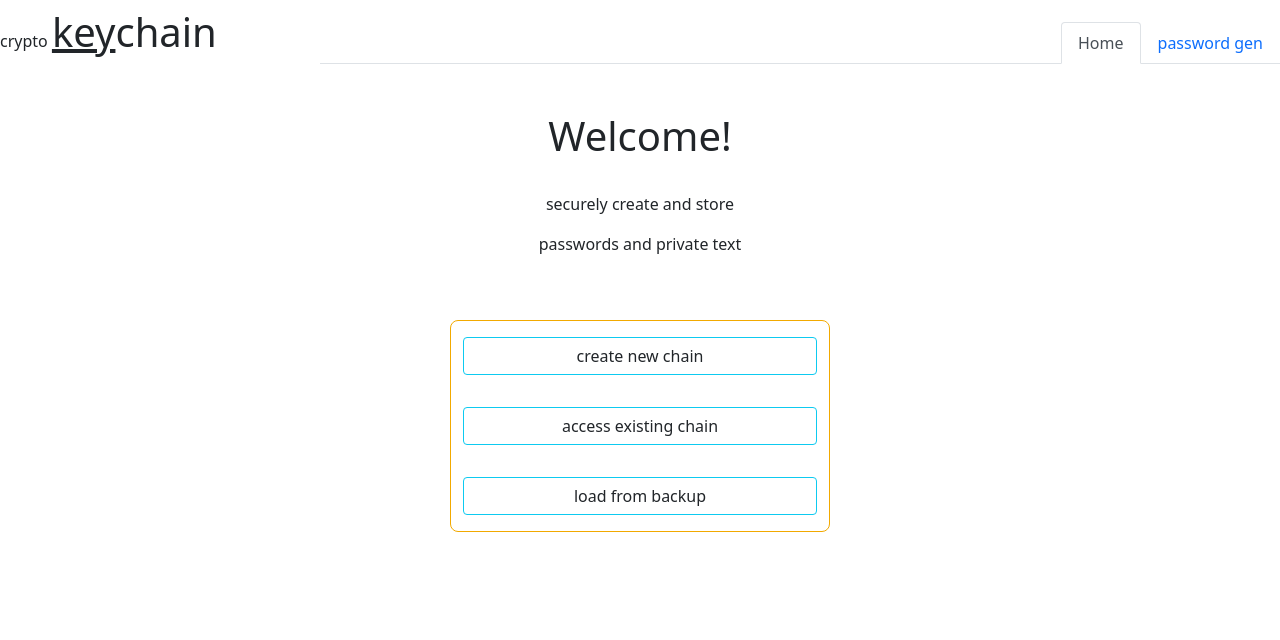
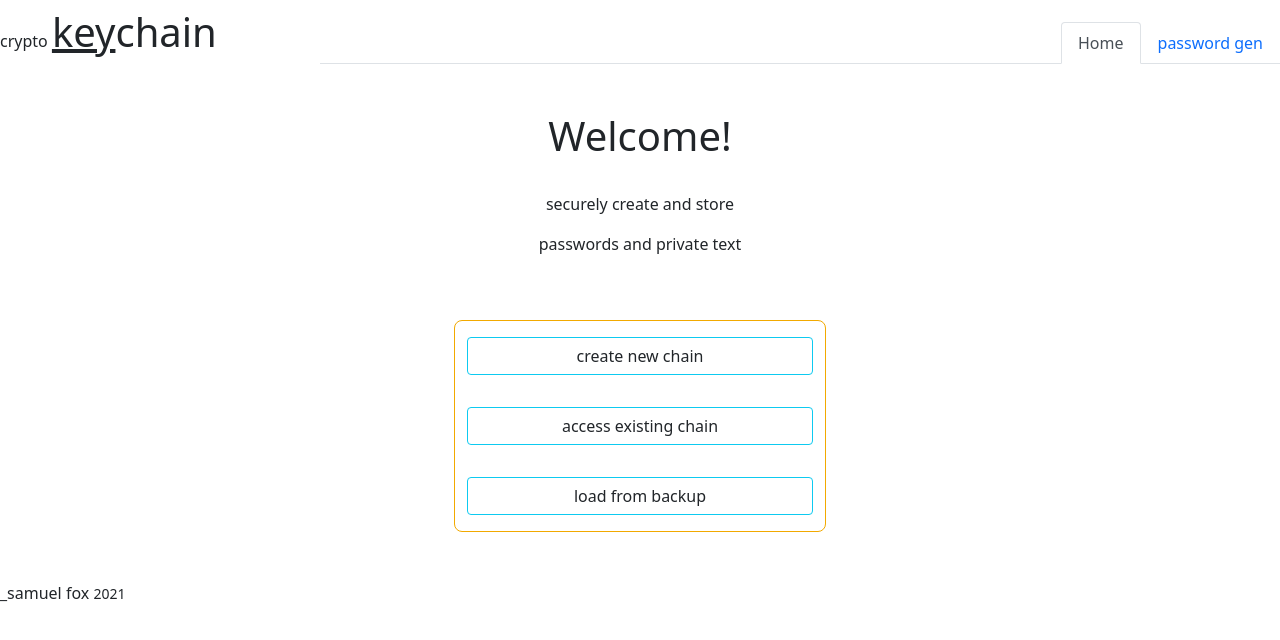
Before and after one commit to samuelfox1/crypto-keychain, a React (Create React App) app: page / in a window 1280 px wide. Shown: the top 640 px of the page. Built offline with nearby package versions, Linux system fonts and the light colour scheme.

Commit message:
add: container for page components

```diff
--- a/src/App.js
+++ b/src/App.js
@@ -3,6 +3,7 @@ import React, { useContext } from 'react'
 import { PageContext } from './Context/PageContext'
 import CustomNav from './Components/CustomNav'
 import './App.css';
+import { Container } from 'react-bootstrap';
 
 function App() {
 
@@ -11,7 +12,10 @@ function App() {
   return (
     <>
       <CustomNav />
-      {page}
+      <Container className="pb-1">
+        {page}
+      </Container>
+      <h6 id="signature">_samuel fox <small>2021</small></h6>
     </>
   );
 }
```
